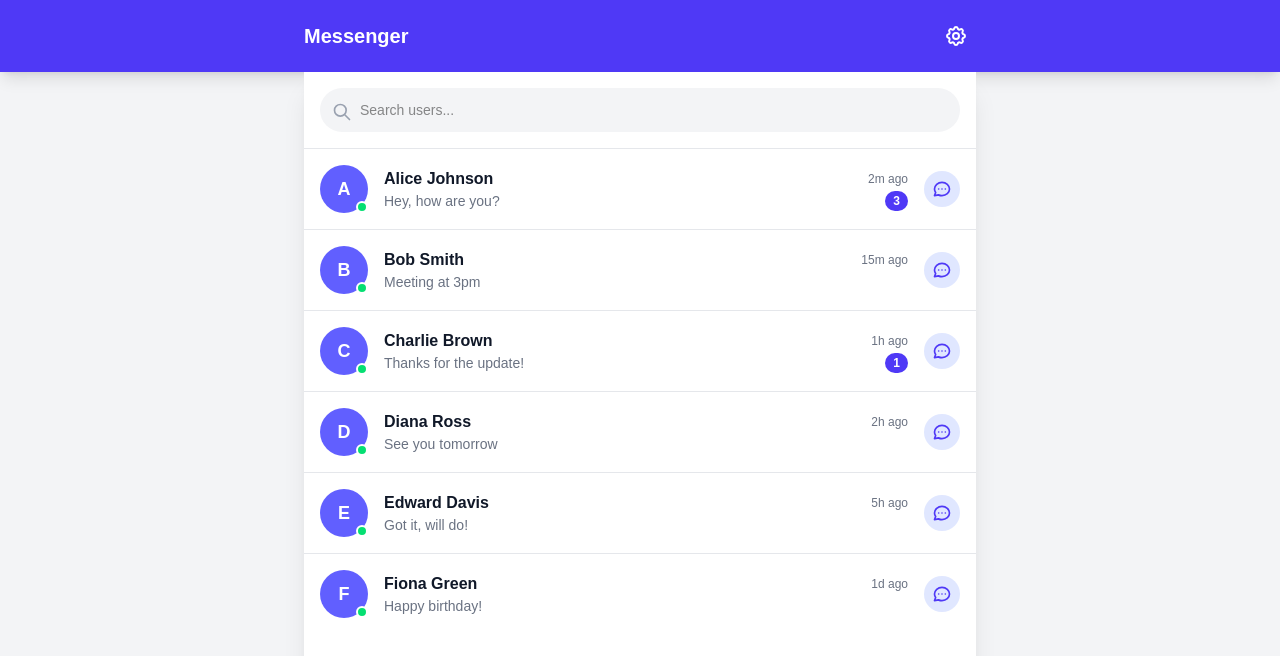
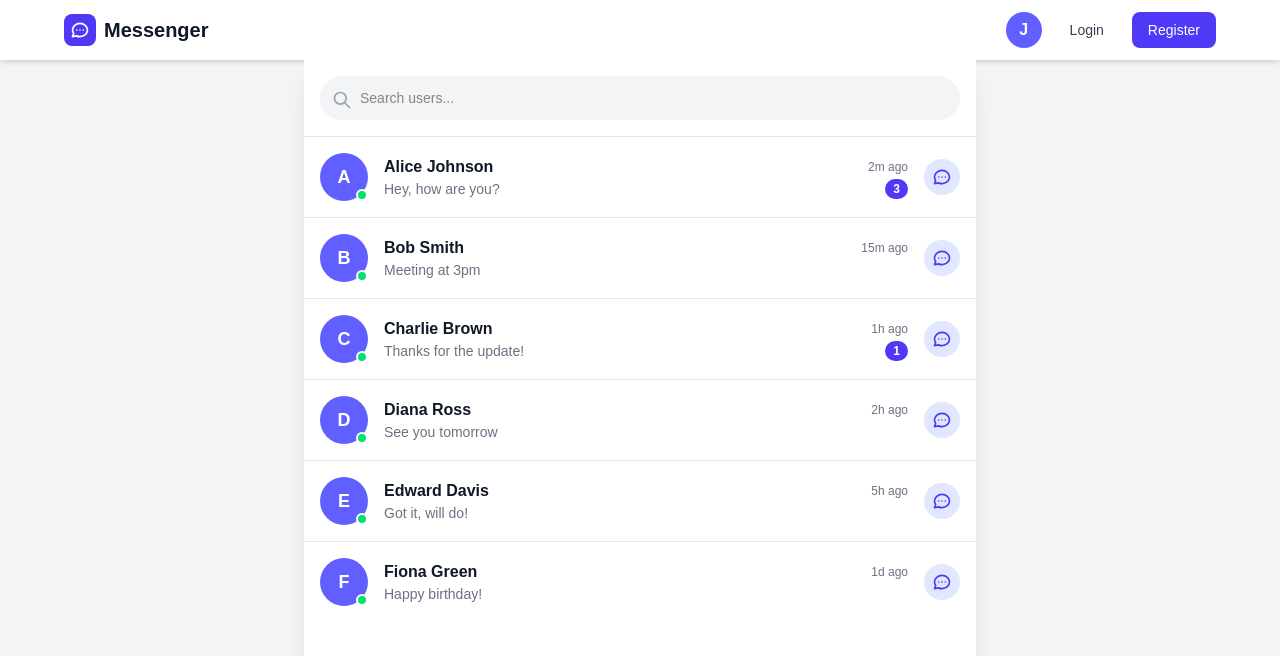
Before and after one commit to nhmnazmul22/next-messenger, a Next.js app in the folder frontend/: page / in a window 1280 px wide. Shown: the top 656 px of the page. Built offline with nearby package versions, Linux system fonts and the light colour scheme.

Commit message:
feat: implement Navbar component and update layout structure for improved navigation

```diff
--- a/frontend/src/app/(auth)/layout.tsx
+++ b/frontend/src/app/(auth)/layout.tsx
@@ -1,7 +1,6 @@
 export default function AuthLayout({ children }: { children: React.ReactNode }) {
   return (
-    <div className="min-h-screen bg-gradient-to-br from-indigo-500 via-purple-500
-    to-pink-500 flex items-center justify-center px-4">
+    <div className="min-h-screen bg-gray-100 dark:bg-gray-900 flex items-center justify-center px-4">
       {children}
     </div>
   );
--- a/frontend/src/app/(auth)/login/page.tsx
+++ b/frontend/src/app/(auth)/login/page.tsx
@@ -27,16 +27,6 @@ export default function LoginPage() {
           />
         </div>
 
-        <div className="flex items-center justify-between">
-          <label className="flex items-center gap-2 cursor-pointer">
-            <input type="checkbox" className="w-4 h-4 rounded border-gray-300 text-indigo-600 focus:ring-indigo-500" />
-            <span className="text-sm text-gray-600 dark:text-gray-400">Remember me</span>
-          </label>
-          <a href="#" className="text-sm text-indigo-600 dark:text-indigo-400 hover:underline">
-            Forgot password?
-          </a>
-        </div>
-
         <button
           type="submit"
           className="w-full py-3 bg-indigo-600 hover:bg-indigo-700 text-white font-semibold rounded-lg transition-colors"
--- a/frontend/src/app/(root)/chat/[id]/page.tsx
+++ b/frontend/src/app/(root)/chat/[id]/page.tsx
@@ -25,8 +25,8 @@ export default function ChatPage({ params }: { params: { id: string } }) {
   const user = users[params.id] || { name: "Unknown User", status: "offline" };
 
   return (
-    <div className="flex flex-col min-h-screen">
-      <header className="bg-indigo-600 text-white px-4 py-3 shadow-lg">
+    <div className="flex flex-col">
+      <div className="bg-indigo-600 text-white px-4 py-3">
         <div className="max-w-2xl mx-auto flex items-center">
           <Link
             href="/"
@@ -64,7 +64,7 @@ export default function ChatPage({ params }: { params: { id: string } }) {
             </svg>
           </button>
         </div>
-      </header>
+      </div>
 
       <main className="flex-1 max-w-2xl w-full mx-auto bg-white dark:bg-gray-800 flex flex-col shadow-xl">
         <div className="flex-1 overflow-y-auto p-4 space-y-4">
--- a/frontend/src/app/(root)/layout.tsx
+++ b/frontend/src/app/(root)/layout.tsx
@@ -1,6 +1,9 @@
+import Navbar from "@/components/Layouts/Navbar";
+
 export default function RootLayout({ children }: { children: React.ReactNode }) {
   return (
     <div className="min-h-screen bg-gray-100 dark:bg-gray-900">
+      <Navbar />
       {children}
     </div>
   );
--- a/frontend/src/app/(root)/page.tsx
+++ b/frontend/src/app/(root)/page.tsx
@@ -11,20 +11,7 @@ const users = [
 
 export default function Home() {
   return (
-    <>
-      <header className="bg-indigo-600 text-white px-6 py-4 shadow-lg">
-        <div className="max-w-2xl mx-auto flex items-center justify-between">
-          <h1 className="text-xl font-bold">Messenger</h1>
-          <button className="p-2 hover:bg-indigo-500 rounded-full transition-colors">
-            <svg className="w-6 h-6" fill="none" stroke="currentColor" viewBox="0 0 24 24">
-              <path strokeLinecap="round" strokeLinejoin="round" strokeWidth={2} d="M10.325 4.317c.426-1.756 2.924-1.756 3.35 0a1.724 1.724 0 002.573 1.066c1.543-.94 3.31.826 2.37 2.37a1.724 1.724 0 001.065 2.572c1.756.426 1.756 2.924 0 3.35a1.724 1.724 0 00-1.066 2.573c.94 1.543-.826 3.31-2.37 2.37a1.724 1.724 0 00-2.572 1.065c-.426 1.756-2.924 1.756-3.35 0a1.724 1.724 0 00-2.573-1.066c-1.543.94-3.31-.826-2.37-2.37a1.724 1.724 0 00-1.065-2.572c-1.756-.426-1.756-2.924 0-3.35a1.724 1.724 0 001.066-2.573c-.94-1.543.826-3.31 2.37-2.37.996.608 2.296.07 2.572-1.065z" />
-              <path strokeLinecap="round" strokeLinejoin="round" strokeWidth={2} d="M15 12a3 3 0 11-6 0 3 3 0 016 0z" />
-            </svg>
-          </button>
-        </div>
-      </header>
-
-      <main className="max-w-2xl mx-auto bg-white dark:bg-gray-800 min-h-[calc(100vh-64px)] shadow-xl">
+    <main className="max-w-2xl mx-auto bg-white dark:bg-gray-800 min-h-[calc(100vh-52px)] shadow-xl">
         <div className="p-4 border-b border-gray-200 dark:border-gray-700">
           <div className="relative">
             <input
@@ -86,6 +73,5 @@ export default function Home() {
           ))}
         </div>
       </main>
-    </>
   );
 }
--- /dev/null
+++ b/frontend/src/components/Layouts/Navbar.tsx
@@ -0,0 +1,36 @@
+import Link from "next/link";
+
+export default function Navbar() {
+  return (
+    <nav className="bg-white dark:bg-gray-800 shadow-md px-6 py-3">
+      <div className="max-w-6xl mx-auto flex items-center justify-between">
+        <Link href="/" className="flex items-center gap-2">
+          <div className="w-8 h-8 bg-indigo-600 rounded-lg flex items-center justify-center">
+            <svg className="w-5 h-5 text-white" fill="none" stroke="currentColor" viewBox="0 0 24 24">
+              <path strokeLinecap="round" strokeLinejoin="round" strokeWidth={2} d="M8 12h.01M12 12h.01M16 12h.01M21 12c0 4.418-4.03 8-9 8a9.863 9.863 0 01-4.255-.949L3 20l1.395-3.72C3.512 15.042 3 13.574 3 12c0-4.418 4.03-8 9-8s9 3.582 9 8z" />
+            </svg>
+          </div>
+          <span className="text-xl font-bold text-gray-900 dark:text-white">Messenger</span>
+        </Link>
+
+        <div className="flex items-center gap-3">
+          <div className="w-9 h-9 rounded-full bg-indigo-500 flex items-center justify-center text-white font-semibold cursor-pointer">
+            J
+          </div>
+          <Link
+            href="/login"
+            className="px-4 py-2 text-sm font-medium text-gray-700 dark:text-gray-300 hover:text-indigo-600 dark:hover:text-indigo-400 transition-colors"
+          >
+            Login
+          </Link>
+          <Link
+            href="/register"
+            className="px-4 py-2 text-sm font-medium bg-indigo-600 text-white rounded-lg hover:bg-indigo-700 transition-colors"
+          >
+            Register
+          </Link>
+        </div>
+      </div>
+    </nav>
+  );
+}
```
